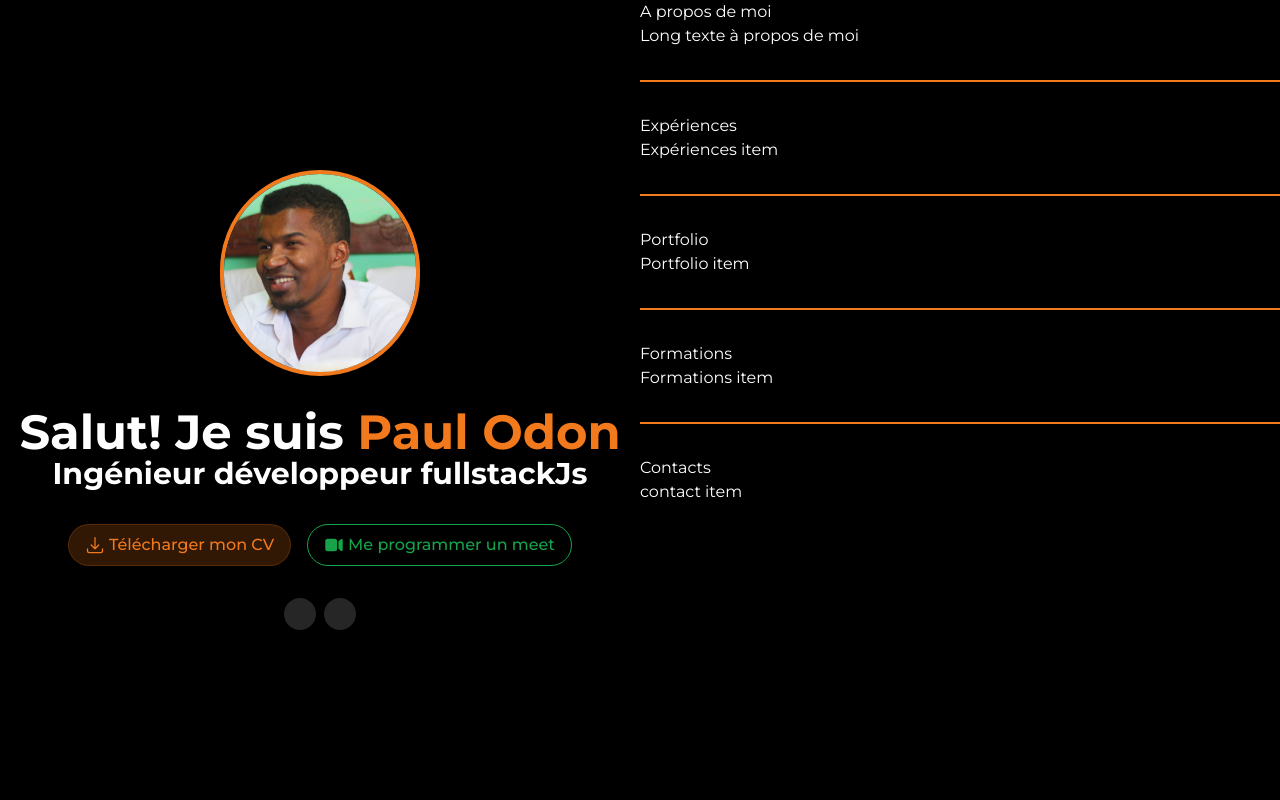
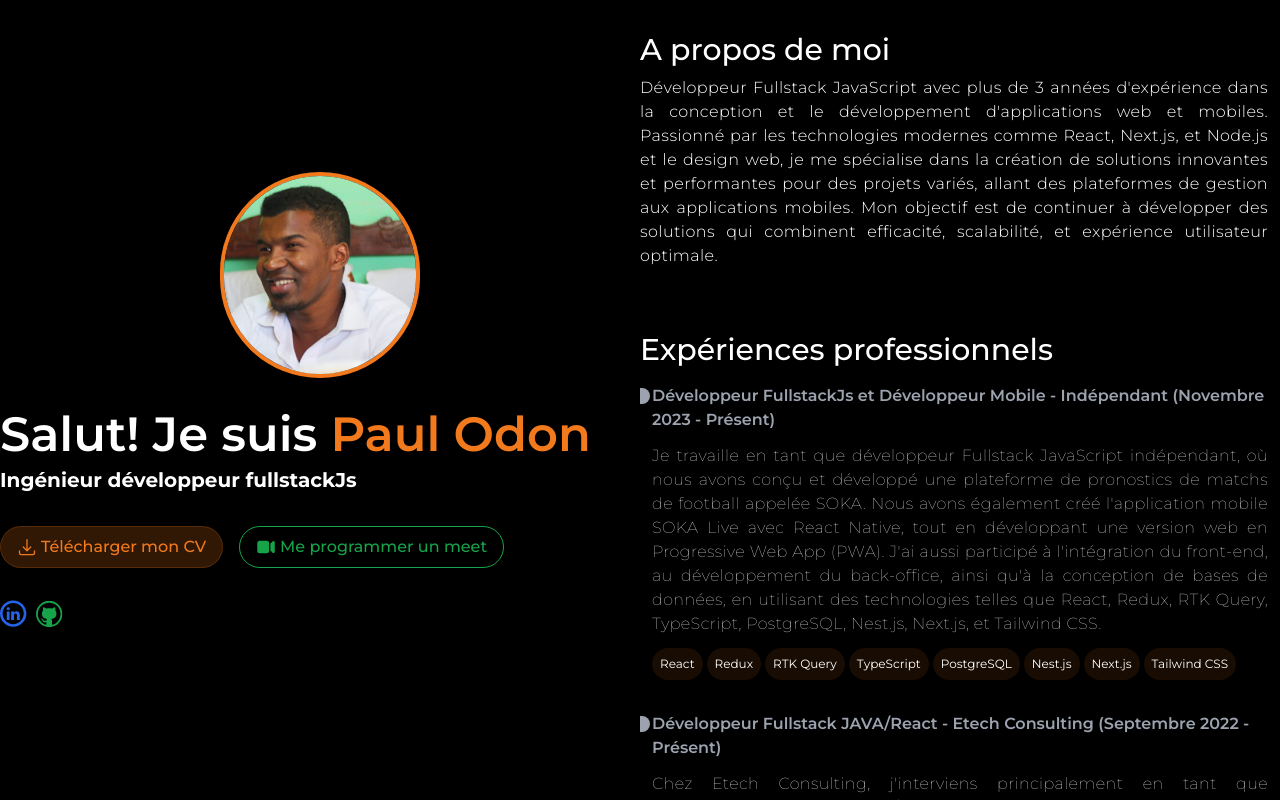
Before and after one commit to PaulOdon/portfolio-paul-odon, a Next.js app: page / in a window 1280 px wide. Built offline with nearby package versions, Linux system fonts and the light colour scheme.

Commit message:
fix: à propos de moi

```diff
--- a/src/app/layout.tsx
+++ b/src/app/layout.tsx
@@ -16,7 +16,14 @@ export default function RootLayout({
 }>) {
   return (
     <html lang="en">
-      <body className={inter.className}>{children}</body>
+      <body
+        className={
+          inter.className +
+          "h-screen w-screen flex lg:flex-row md:flex-col sm:flex-col justify-center bg-black"
+        }
+      >
+        {children}
+      </body>
     </html>
   );
 }
--- a/src/app/page.tsx
+++ b/src/app/page.tsx
@@ -2,10 +2,18 @@ import { Github, Linkedin } from "@/components/icons";
 import { ArrowDownTrayIcon, VideoCameraIcon } from "@heroicons/react/24/solid";
 import Image from "next/image";
 
+const TechnoItem = ({ text }: { text: string }) => {
+  return (
+    <span className="bg-primary bg-opacity-10 rounded-full p-2 w-fit h-fit">
+      {text ?? "Text"}
+    </span>
+  );
+};
+
 export default function Home() {
   return (
-    <main className="flex min-h-screen items-center justify-between bg-black h-full text-white overflow-y-auto overflow-x-hidden">
-      <div className="flex h-screen w-1/2 items-center justify-center flex-col gap-8">
+    <main className="flex min-h-screen items-center justify-between bg-black h-full text-white overflow-y-auto overflow-x-hidden w-[1280px]">
+      <div className="flex flex-col h-screen w-1/2 items-center justify-center gap-8">
         <Image
           alt="Photo de Paul Odon"
           src={"/Paul.jpg"}
@@ -14,18 +22,18 @@ export default function Home() {
           className="rounded-full border-4 border-primary"
         />
 
-        <div className="flex flex-col items-center justify-center">
-          <h1 className="text-5xl font-bold">
+        <div className="flex flex-col justify-start gap-2 w-full">
+          <h1 className="text-5xl font-semibold ">
             Salut! Je suis <span className="text-primary">Paul Odon</span>
           </h1>
 
-          <h2 className="text-3xl font-bold">
+          <h2 className="text-xl font-bold">
             Ingénieur développeur fullstackJs
           </h2>
         </div>
 
         {/* download CV and book a meet */}
-        <div className="flex items-center gap-4">
+        <div className="flex flex-row sm:flex-col md:flex-row lg:flex-row gap-4 justify-start w-full">
           <button className="bg-primary bg-opacity-20 text-primary border border-primary border-opacity-20 px-4 py-2 rounded-full flex items-center font-medium gap-1">
             <ArrowDownTrayIcon className="w-5" />
             Télécharger mon CV
@@ -37,48 +45,163 @@ export default function Home() {
         </div>
 
         {/* profile sur le plateforme */}
-        <div className="flex gap-2">
-          <a
-            href="https://www.linkedin.com/in/paul-odon-andrianantenaina-17ab07175/"
-            className="bg-white rounded-full bg-opacity-15"
-          >
-            <Image src={Linkedin} alt="LinkedIn" width={32} height={32} />
+        <div className="flex gap-2 w-full">
+          <a href="https://www.linkedin.com/in/paul-odon-andrianantenaina-17ab07175/">
+            <Linkedin />
           </a>
-          <a
-            href="https://github.com/PaulOdon"
-            className="bg-white bg-opacity-15 rounded-full"
-          >
-            <Image src={Github} alt="Github" width={32} height={32} />
+          <a href="https://github.com/PaulOdon">
+            <Github />
           </a>
         </div>
       </div>
-      <div className="flex h-screen w-1/2 overflow-y-auto overflow-x-hidden flex-col gap-8">
-        <div>
-          <h3>A propos de moi</h3>
-          <p>Long texte à propos de moi</p>
-        </div>
-        <div className="w-full border border-primary"></div>
 
-        <div>
-          <h3>Expériences</h3>
-          Expériences item
+      <div className="flex flex-col h-screen w-1/2 overflow-y-scroll overflow-x-hidden gap-16 py-8">
+        <div className="flex flex-col w-full gap-2">
+          <h3 className="text-3xl font-medium">A propos de moi</h3>
+          <p className="tracking-wide font-light text-justify pr-3">
+            Développeur Fullstack JavaScript avec plus de 3 années
+            d&#39;expérience dans la conception et le développement
+            d&#39;applications web et mobiles. Passionné par les technologies
+            modernes comme React, Next.js, et Node.js et le design web, je me
+            spécialise dans la création de solutions innovantes et performantes
+            pour des projets variés, allant des plateformes de gestion aux
+            applications mobiles. Mon objectif est de continuer à développer des
+            solutions qui combinent efficacité, scalabilité, et expérience
+            utilisateur optimale.
+          </p>
         </div>
 
-        <div className="w-full border border-primary"></div>
-        <div>
-          <h3>Portfolio</h3>
+        <div className="flex flex-col w-full gap-4">
+          <h3 className="text-3xl font-medium">Expériences professionnels</h3>
+
+          <div className="flex flex-col gap-8">
+            <div className="flex flex-col relative">
+              <div className="min-w-4 min-h-4 w-fit rounded-r-full bg-gray-400 absolute -left-1.5 top-1"></div>
+              <h2 className="font-semibold text-gray-400 px-3">
+                Développeur FullstackJs et Développeur Mobile - Indépendant
+                (Novembre 2023 - Présent)
+              </h2>
+              <div className="font-thin tracking-wide p-3 text-justify flex gap-2">
+                <p>
+                  Je travaille en tant que développeur Fullstack JavaScript
+                  indépendant, où nous avons conçu et développé une plateforme
+                  de pronostics de matchs de football appelée SOKA. Nous avons
+                  également créé l&#39;application mobile SOKA Live avec React
+                  Native, tout en développant une version web en Progressive Web
+                  App (PWA). J&#39;ai aussi participé à l&#39;intégration du
+                  front-end, au développement du back-office, ainsi qu&#39;à la
+                  conception de bases de données, en utilisant des technologies
+                  telles que React, Redux, RTK Query, TypeScript, PostgreSQL,
+                  Nest.js, Next.js, et Tailwind CSS.
+                </p>
+              </div>
+
+              <div className="text-xs gap-1 w-full flex flex-wrap px-3">
+                <TechnoItem text="React" />
+                <TechnoItem text="Redux" />
+                <TechnoItem text="RTK Query" />
+                <TechnoItem text="TypeScript" />
+                <TechnoItem text="PostgreSQL" />
+                <TechnoItem text="Nest.js" />
+                <TechnoItem text="Next.js" />
+                <TechnoItem text="Tailwind CSS" />
+              </div>
+            </div>
+
+            <div className="flex flex-col relative">
+              <div className="min-w-4 min-h-4 w-fit rounded-r-full bg-gray-400 absolute -left-1.5 top-1"></div>
+              <h2 className="font-semibold text-gray-400 px-3">
+                Développeur Fullstack JAVA/React - Etech Consulting (Septembre
+                2022 - Présent)
+              </h2>
+              <div className="font-thin tracking-wide p-3 text-justify flex gap-2">
+                <p>
+                  Chez Etech Consulting, j&#39;interviens principalement en tant
+                  que développeur Fullstack Java/React. J&#39;ai contribué au
+                  développement d&#39;applications web et mobiles pour la
+                  Commune Urbaine d&#39;Antananarivo (OIM-CUA), et à des projets
+                  de gestion et de traçabilité pour Renault. J&#39; ai participé
+                  à la conception des maquettes graphiques avec Figma et
+                  travaillé sur le développement frontend de plusieurs grandes
+                  applications, en utilisant des outils et technologies comme
+                  React, Vite, Redux, TypeScript, MongoDB, Tailwind CSS, et
+                  Google Cloud Platform Maps (GCP Maps).
+                </p>
+              </div>
+
+              <div className="text-xs gap-1 w-full flex flex-wrap px-3">
+                <TechnoItem text="React" />
+                <TechnoItem text="Vite" />
+                <TechnoItem text="Redux" />
+                <TechnoItem text="TypeScript" />
+                <TechnoItem text="MongoDB" />
+                <TechnoItem
+                  text="Google Cloud Platform
+                  Maps"
+                />
+                <TechnoItem text="Spring boot" />
+                <TechnoItem text="Tailwind CSS" />
+              </div>
+            </div>
+
+            <div className="flex flex-col relative">
+              <div className="min-w-4 min-h-4 w-fit rounded-r-full bg-gray-400 absolute -left-1.5 top-1"></div>
+              <h2 className="font-semibold text-gray-400 px-3">
+                Développeur FullstackJs et Designer - Object-if (Août 2023 -
+                Novembre 2023)
+              </h2>
+              <div className="font-thin tracking-wide p-3 text-justify flex gap-2">
+                <p>
+                  Durant mon passage chez Object-if, j&#39;ai travaillé comme
+                  développeur Fullstack et designer. J&#39;ai participé à la
+                  conception et au développement d&#39;une plateforme de tirage
+                  d&#39;articles au hasard, en prenant en charge
+                  l&#39;intégration du front-end et le développement du
+                  back-office. J&#39;ai également fait la gestion de projet et
+                  contribué à la mise en place des environnements de déploiement
+                  continu. Les technologies utilisées incluent React, Redux,
+                  TypeScript, MongoDB, MaterialUI, Angular, Next.js, et Nest.js,
+                  et j&#39;ai également utilisé des outils comme Figma, ClickUp,
+                  et GitLab.
+                </p>
+              </div>
+
+              <div className="text-xs gap-1 w-full flex flex-wrap px-3">
+                <TechnoItem text="React" />
+                <TechnoItem text="Redux" />
+                <TechnoItem text="MongoDB" />
+                <TechnoItem text="MaterialUI" />
+                <TechnoItem text="Angular" />
+                <TechnoItem text="TypeScript" />
+                <TechnoItem text="Next.js" />
+                <TechnoItem text="Nest.js" />
+                <TechnoItem text="MongoDB" />
+                <TechnoItem text="Figma" />
+                <TechnoItem text="ClickUp" />
+                <TechnoItem text="GitLab" />
+              </div>
+            </div>
+          </div>
+
+          <div className="w-full">
+            <button className="text-blue-700 underline text-sm">
+              Voir plus de mes éxpériences professionnels
+            </button>
+          </div>
+        </div>
+
+        <div className="flex flex-col w-full gap-2">
+          <h3 className="text-3xl font-medium">Portfolio</h3>
           Portfolio item
         </div>
 
-        <div className="w-full border border-primary"></div>
-        <div>
-          <h3>Formations</h3>
+        <div className="flex flex-col w-full gap-2">
+          <h3 className="text-3xl font-medium">Formations</h3>
           Formations item
         </div>
 
-        <div className="w-full border border-primary"></div>
-        <div>
-          <h3>Contacts</h3>
+        <div className="flex flex-col w-full gap-2">
+          <h3 className="text-3xl font-medium">Contacts</h3>
           contact item
         </div>
       </div>
--- a/src/components/icons/Github.svg
+++ b/src/components/icons/Github.tsx
@@ -1,7 +1,8 @@
-
+export default function Github() {
+  return (
     <svg
-      width="14"
-      height="14"
+      width="28"
+      height="28"
       viewBox="0 0 14 14"
       fill="none"
       xmlns="http://www.w3.org/2000/svg"
@@ -23,3 +24,5 @@
         </clipPath>
       </defs>
     </svg>
+  );
+}
--- a/src/components/icons/Linkedin.svg
+++ b/src/components/icons/Linkedin.tsx
@@ -1,8 +1,8 @@
-
-
+export default function Linkedin() {
+  return (
     <svg
-      width="14"
-      height="14"
+      width="28"
+      height="28"
       viewBox="0 0 14 14"
       fill="none"
       xmlns="http://www.w3.org/2000/svg"
@@ -16,3 +16,5 @@
         className="fill-blue-600"
       />
     </svg>
+  );
+}
--- a/src/components/icons/index.tsx
+++ b/src/components/icons/index.tsx
@@ -1,4 +1,4 @@
-import Linkedin from "./Linkedin.svg";
-import Github from "./Github.svg";
+import Linkedin from "./Linkedin";
+import Github from "./Github";
 
 export { Linkedin, Github };
```
Also changed, not shown: package.json (+8 -8 lines), 2 other files (tests, documents, lock files or other folders).
